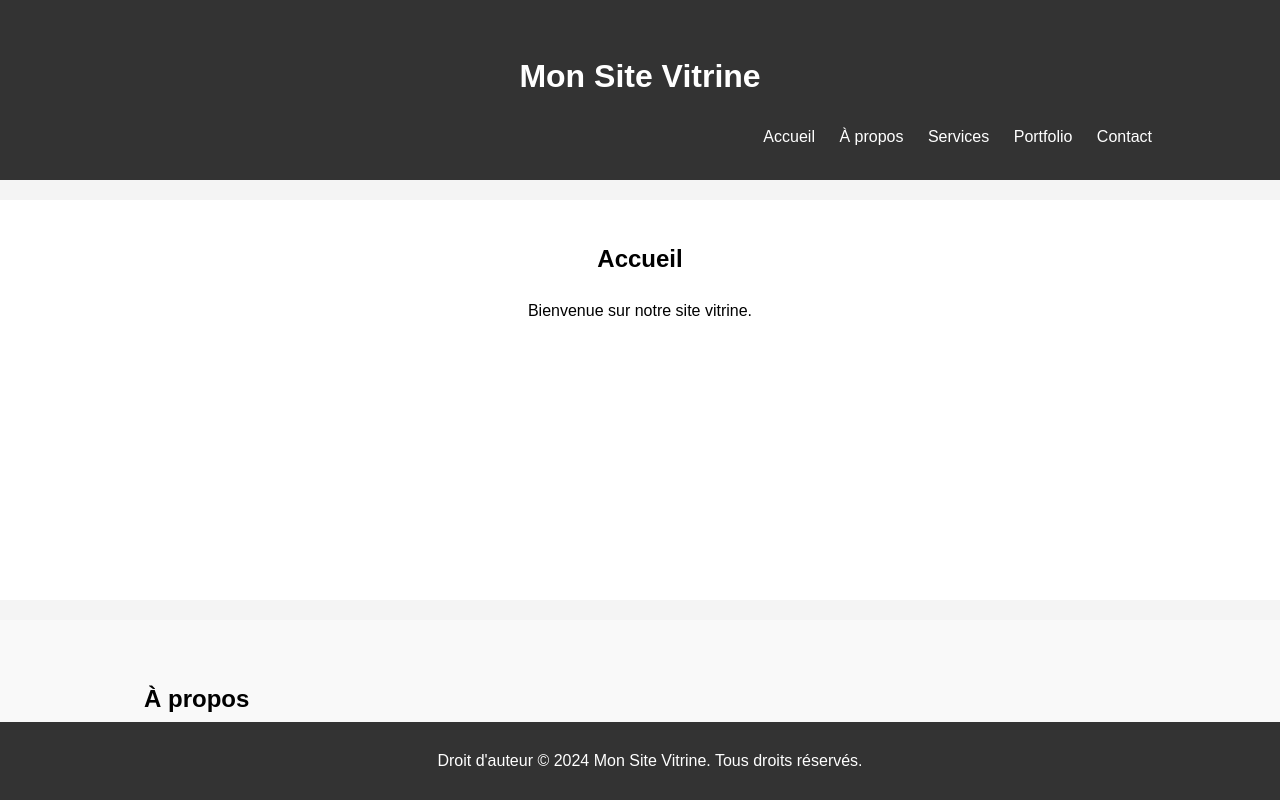
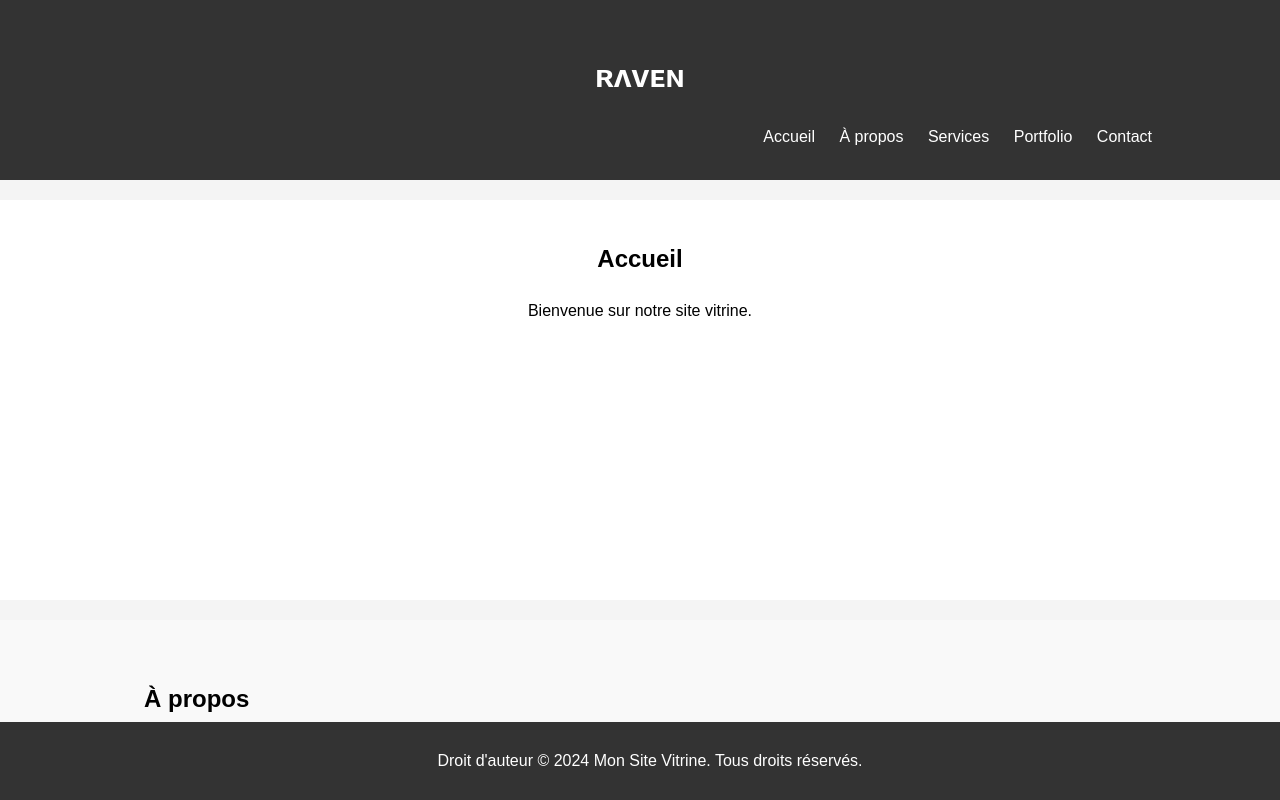
Before and after one commit to mialyramihone/site, a plain HTML site: page index.html in a window 1280 px wide. Shown: the top 800 px of the page. Drawn offline with Linux system fonts and the light colour scheme.

Commit message:
Update index.html

```diff
--- a/index.html
+++ b/index.html
@@ -3,7 +3,7 @@
 <head>
     <meta charset="UTF-8">
     <meta name="viewport" content="width=device-width, initial-scale=1.0">
-    <title>ʀʌᴠᴇɴ</title>
+    <title>RAVEN</title>
     <style>
         body {
             font-family: Arial, sans-serif;
@@ -65,7 +65,7 @@
 <body>
     <header>
         <div class="container">
-            <h1>Mon Site Vitrine</h1>
+            <h1>ʀʌᴠᴇɴ</h1>
             <nav>
                 <ul>
                     <li><a href="#accueil">Accueil</a></li>
```
